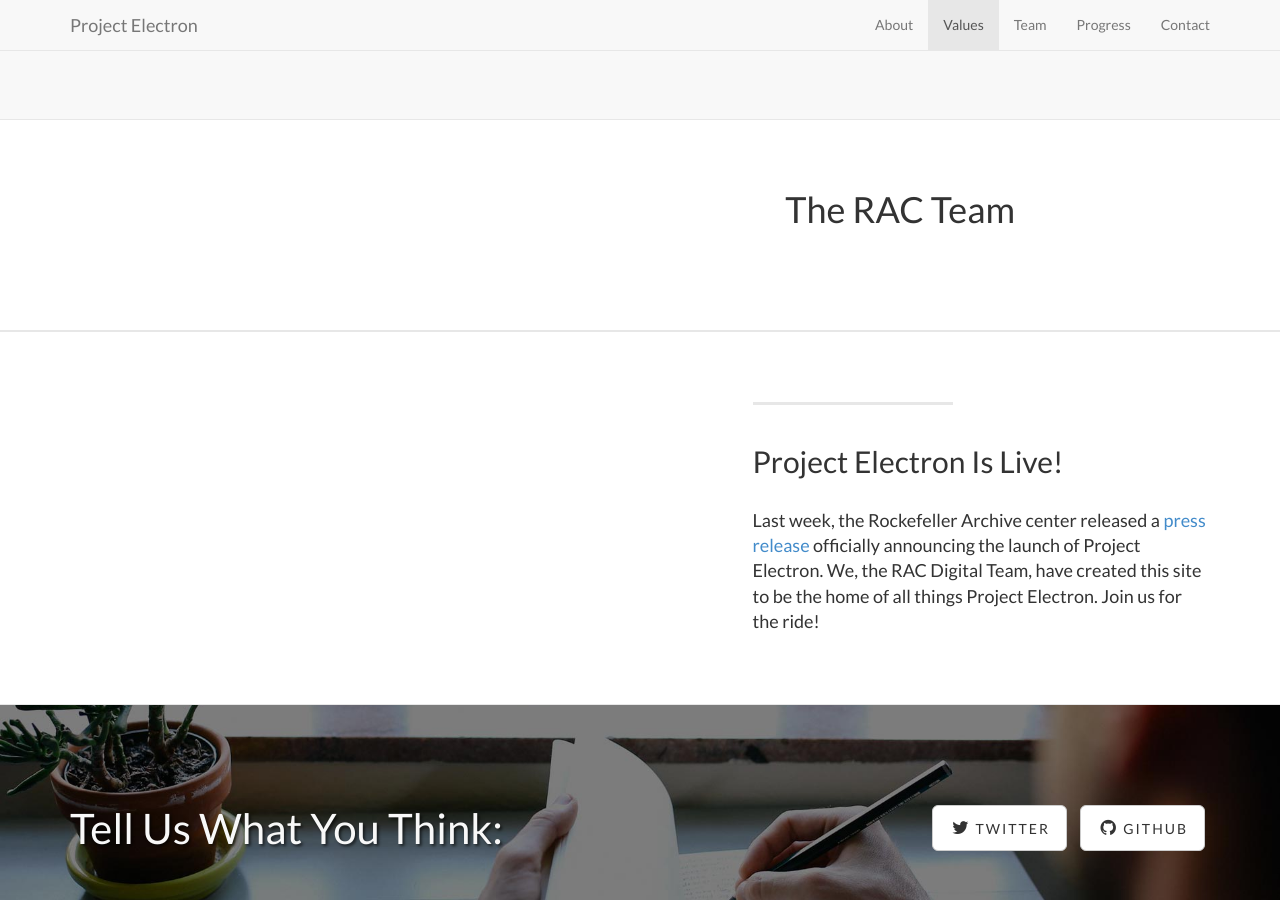
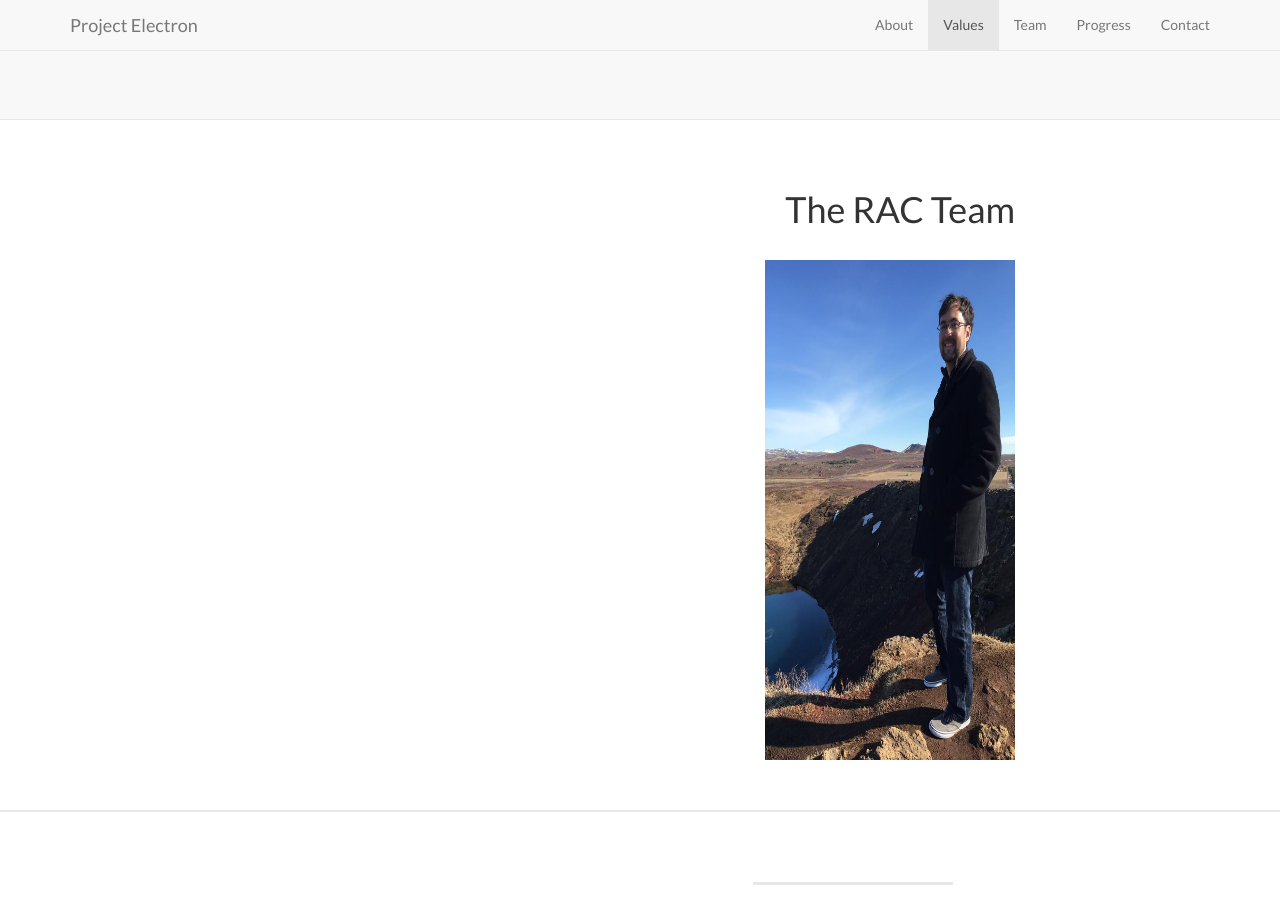
Before and after one commit to RockefellerArchiveCenter/project_electron, a Jekyll site: the page built from index.html, in a window 1280 px wide and 900 px high, scrolled down 2641 px. Built offline with Jekyll 4.4.1, drawn with Linux system fonts in a browser that asks for light colours.

Commit message:
Adding Patrick image

```diff
--- a/_includes/team.html
+++ b/_includes/team.html
@@ -5,7 +5,9 @@
         <div class="row">
         <div class="col-lg-8 col-lg-offset-2">
           <h1 align="right" font-size:"large">The RAC Team</h1>
-        <div class="values"></div>
+        <div class="values">
+          <img src="/project_electron/img/patrick_bio.jpg" alt="Patrick is the coolest" align="right" width="250" height="500">
+        </div>
         </div>
         </div>
       </div>
```
Also changed, not shown: img/patrick_bio.jpg (added).
